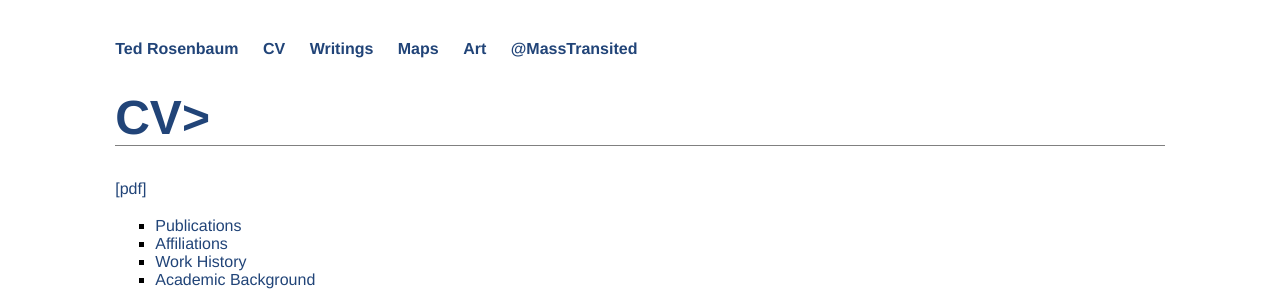
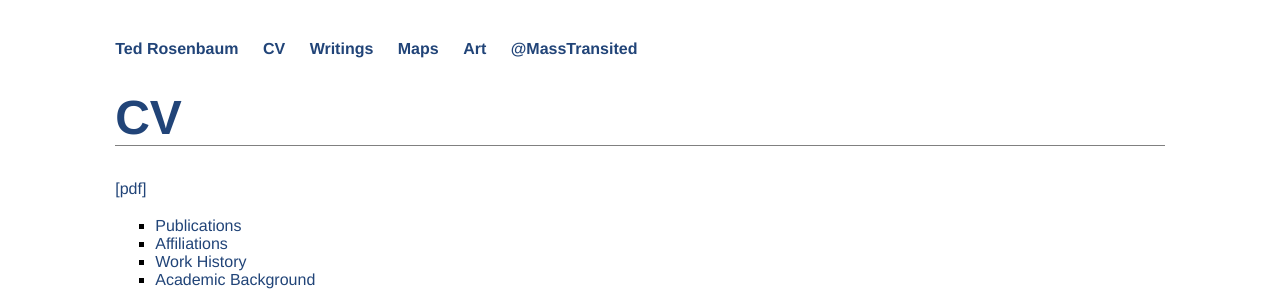
Before and after one commit to transited/transited.github.io, a Jekyll site: the page built from cv2.html, in a window 1280 px wide. Shown: the top 295 px of the page. Built offline with Jekyll 4.4.1, drawn with Linux system fonts in a browser that asks for light colours.

Commit message:
intra-cv links

```diff
--- a/css/main.css
+++ b/css/main.css
@@ -170,6 +170,7 @@
   flex-wrap: nowrap;
   padding-left: 84px;
   font-size:14px;
+  background-color: white;
 }
 
 .skew {
--- a/cv2.html
+++ b/cv2.html
@@ -3,12 +3,12 @@
 title: CV
 ---
 <div class="blurb">
-  <h1>CV></h1>
+  <h1>CV</h1>
   <p><a href="Files/Resume Table.Right.pdf">[pdf]</a></p>
   <ul>
 		<li><a href="#Publications">Publications</a></li>
-		<li><a href="Groups">Affiliations</a></li>
-		<li><a href="Work">Work History</a></li>
+		<li><a href="#Groups">Affiliations</a></li>
+		<li><a href="#Work">Work History</a></li>
 		<li><a href="#Edu">Academic Background</a></li>
 	</ul>
   <hr>
```
